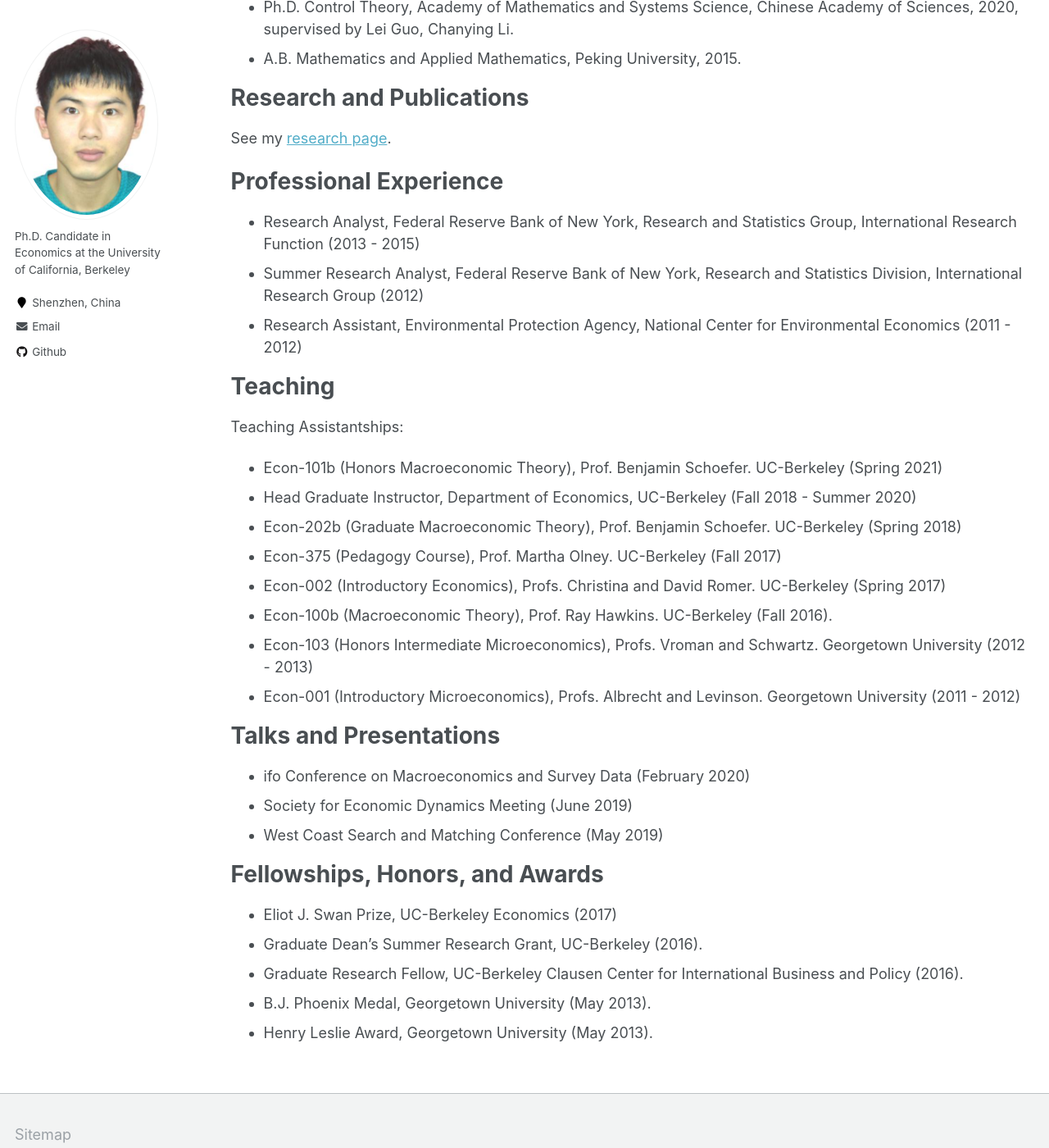
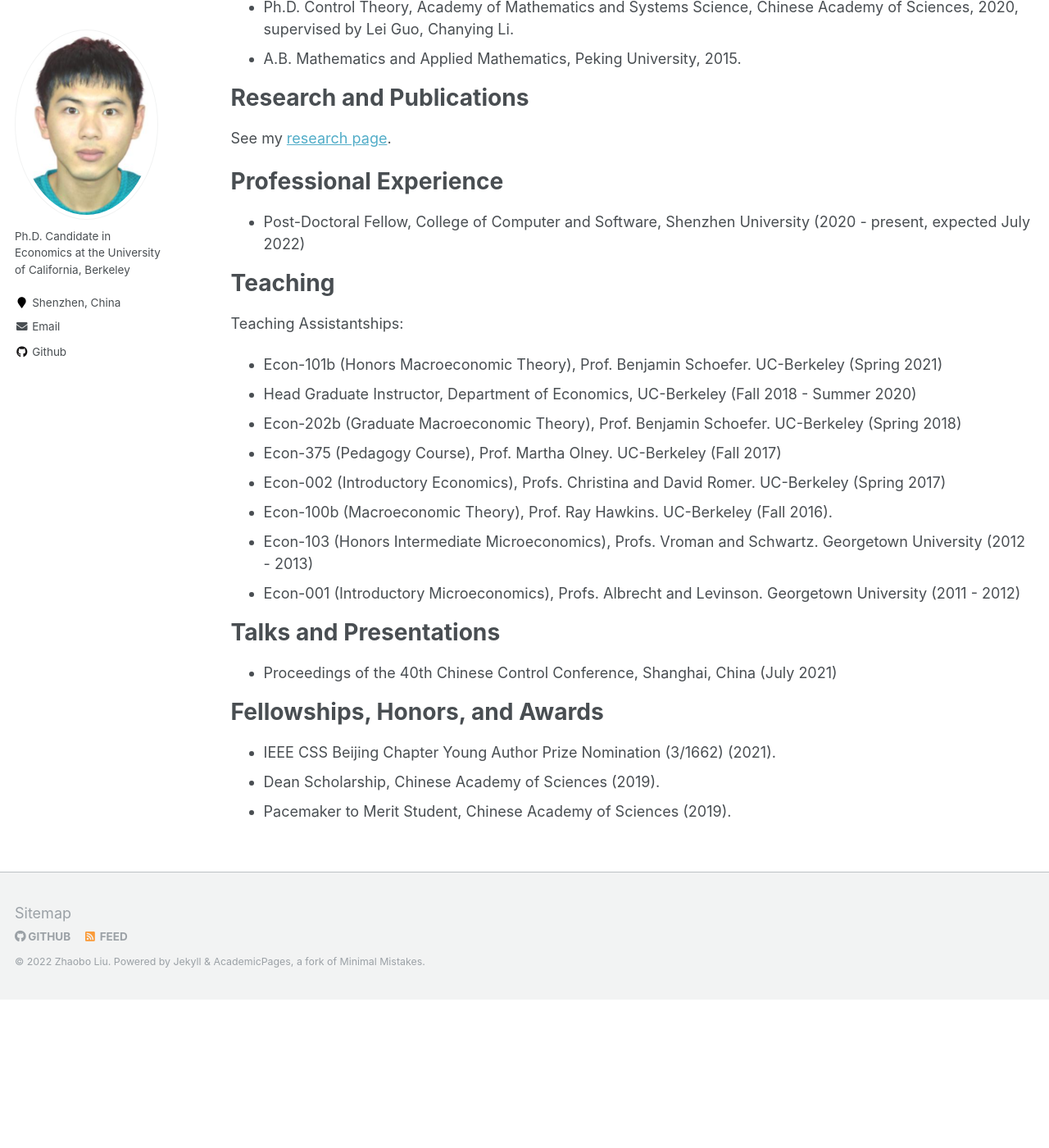
Before and after one commit to ZBLSIGMA/ZBLSIGMA.github.io, a Jekyll site: the page built from _pages/cv.md, in a window 1280 px wide and 1400 px high, scrolled down 243 px. Shown: the whole window at 82% size. Built offline with Jekyll 4.4.1, drawn with Linux system fonts in a browser that asks for light colours; after the commit the page ends 1462 px from its top, so only the background shows below that.

Commit message:
Update cv.md

```diff
--- a/_pages/cv.md
+++ b/_pages/cv.md
@@ -22,9 +22,7 @@ See my [research page](https://ZBLSIGMA.github.io/research/).
 
 Professional Experience
 ======
-* Research Analyst, Federal Reserve Bank of New York, Research and Statistics Group, International Research Function (2013 - 2015)
-* Summer Research Analyst, Federal Reserve Bank of New York, Research and Statistics Division, International Research Group (2012)
-* Research Assistant, Environmental Protection Agency, National Center for Environmental Economics (2011 - 2012)
+* Post-Doctoral Fellow, College of Computer and Software, Shenzhen University (2020 - present, expected July 2022)
 
 Teaching
 ======
@@ -40,14 +38,10 @@ Teaching Assistantships:
 
 Talks and Presentations
 ======
-* ifo Conference on Macroeconomics and Survey Data (February 2020)
-* Society for Economic Dynamics Meeting (June 2019)
-* West Coast Search and Matching Conference (May 2019)
+* Proceedings of the 40th Chinese Control Conference, Shanghai, China (July 2021)
 
 Fellowships, Honors, and Awards
 ======
-* Eliot J. Swan Prize, UC-Berkeley Economics (2017)
-* Graduate Dean’s Summer Research Grant, UC-Berkeley (2016).
-* Graduate Research Fellow, UC-Berkeley Clausen Center for International Business and Policy (2016).
-* B.J. Phoenix Medal, Georgetown University (May 2013).
-* Henry Leslie Award, Georgetown University (May 2013).
+* IEEE CSS Beijing Chapter Young Author Prize Nomination (3/1662) (2021).
+* Dean Scholarship, Chinese Academy of Sciences (2019).
+* Pacemaker to Merit Student, Chinese Academy of Sciences (2019).
```
